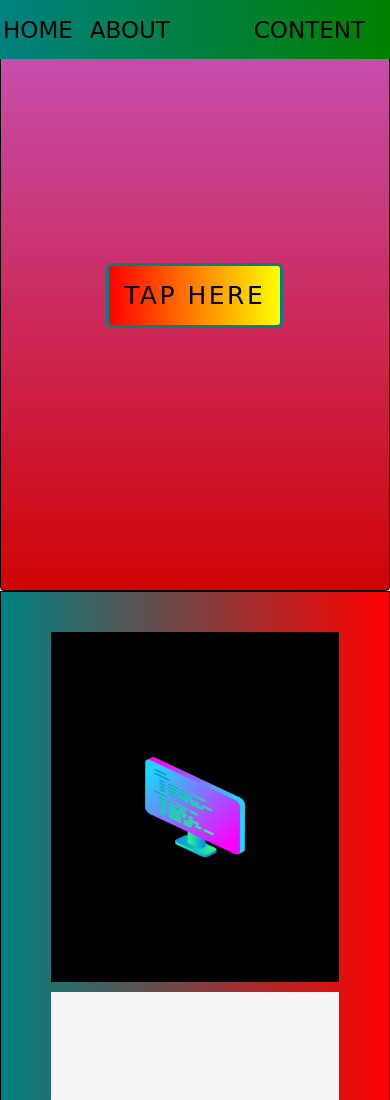
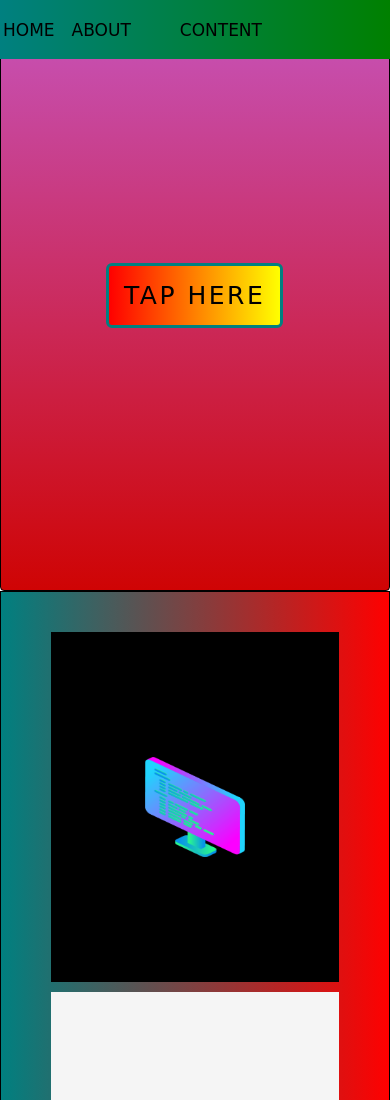
Before and after one commit to Factorialedge/aresponsivestep, a plain HTML site: page index.html in a window 390 px wide. Shown: the top 1100 px of the page. Drawn offline with nearby package versions, Linux system fonts and the light colour scheme; a web font is replaced by a local one.

Commit message:
Update style.css

```diff
--- a/style.css
+++ b/style.css
@@ -240,11 +240,14 @@ li{
 
 
 @media screen and (max-width : 1024px){
-    a{
-        font-size: 23px;
+     a{
+        font-size: 17px;
     }
     .content{
-        font-size: 23px;
+
+        display: flex;
+        justify-content: flex-start;
+        font-size: 17px;
 
     }
     ul{
```
